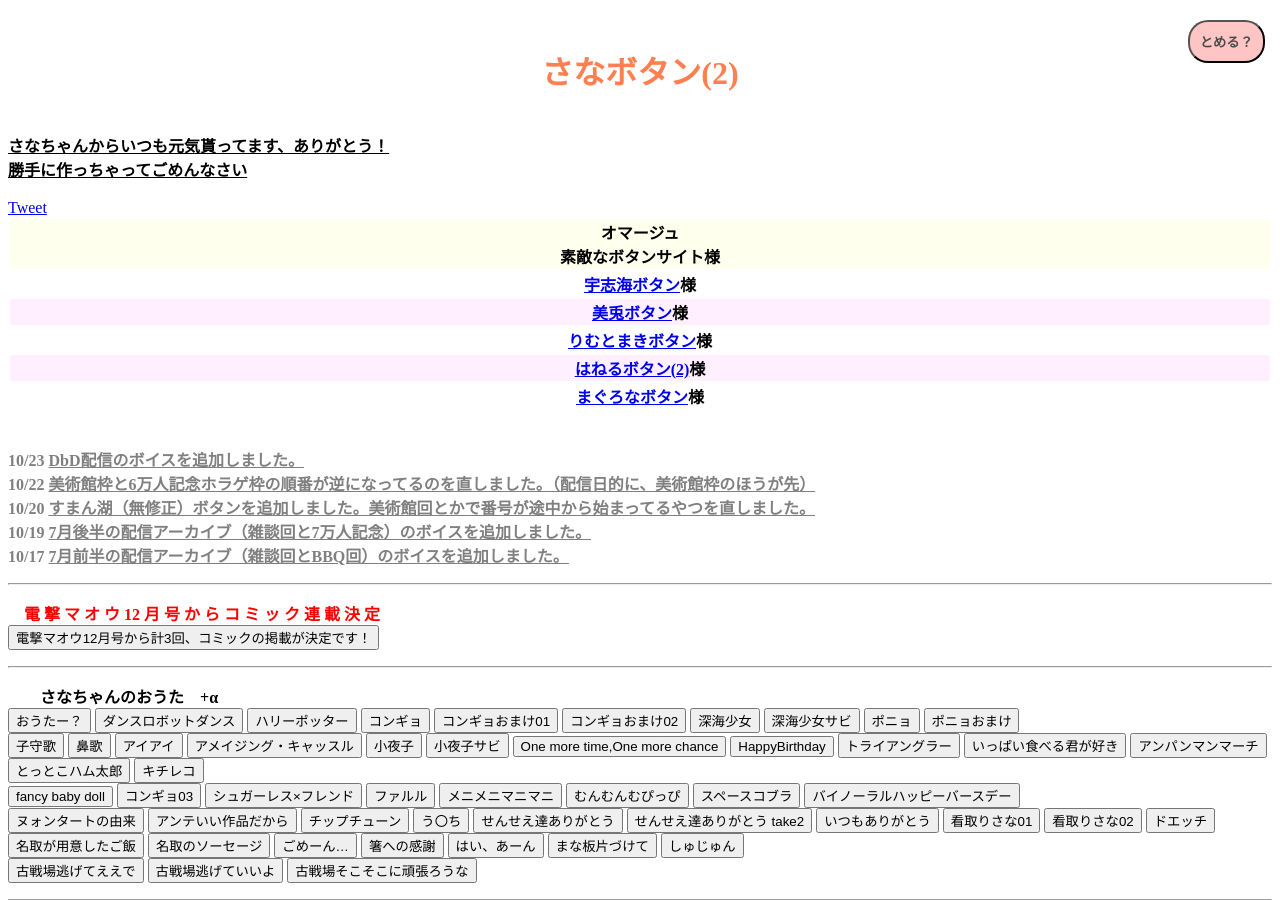
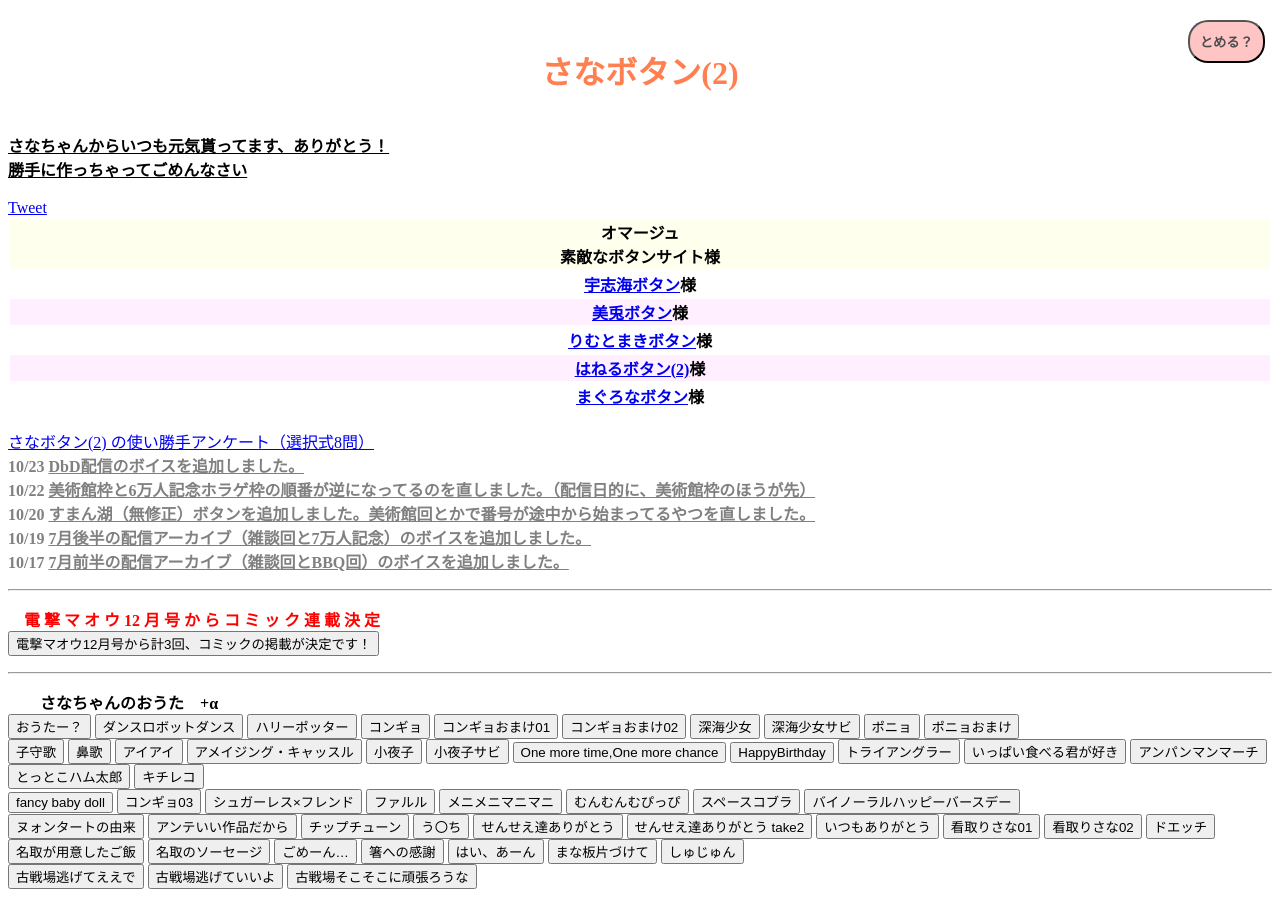
Before and after one commit to sanabutton/sanabutton.github.io, a Jekyll site: the page built from index.html, in a window 1280 px wide and 900 px high. Built offline with Jekyll 4.4.1, drawn with Linux system fonts in a browser that asks for light colours; comment, search, counter and statistics services are not loaded.

Commit message:
「さなボタン(2) の使い勝手アンケート」のリンクを追加
resolved #155

```diff
--- a/index.html
+++ b/index.html
@@ -13,6 +13,7 @@
 </header>
 
 <br>
+<a href="https://docs.google.com/forms/d/e/1FAIpQLSdfBhRTwvqWJeuPWHNE4wUlt_gHZEnCeJlGWbzL0gGO5Jx46Q/viewform">さなボタン(2) の使い勝手アンケート（選択式8問）</a>
 
 {% include update-log.html %}
 
```
